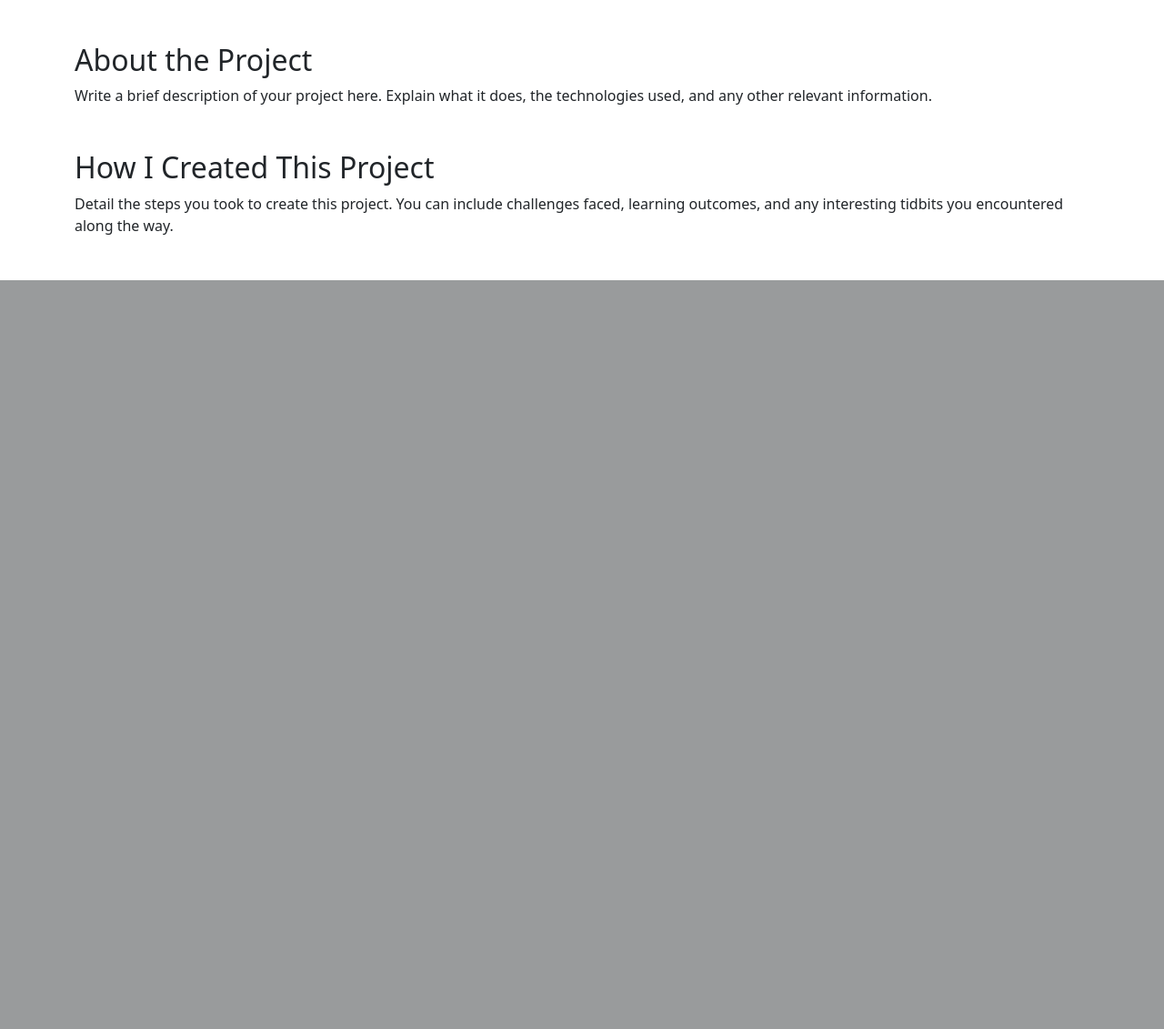
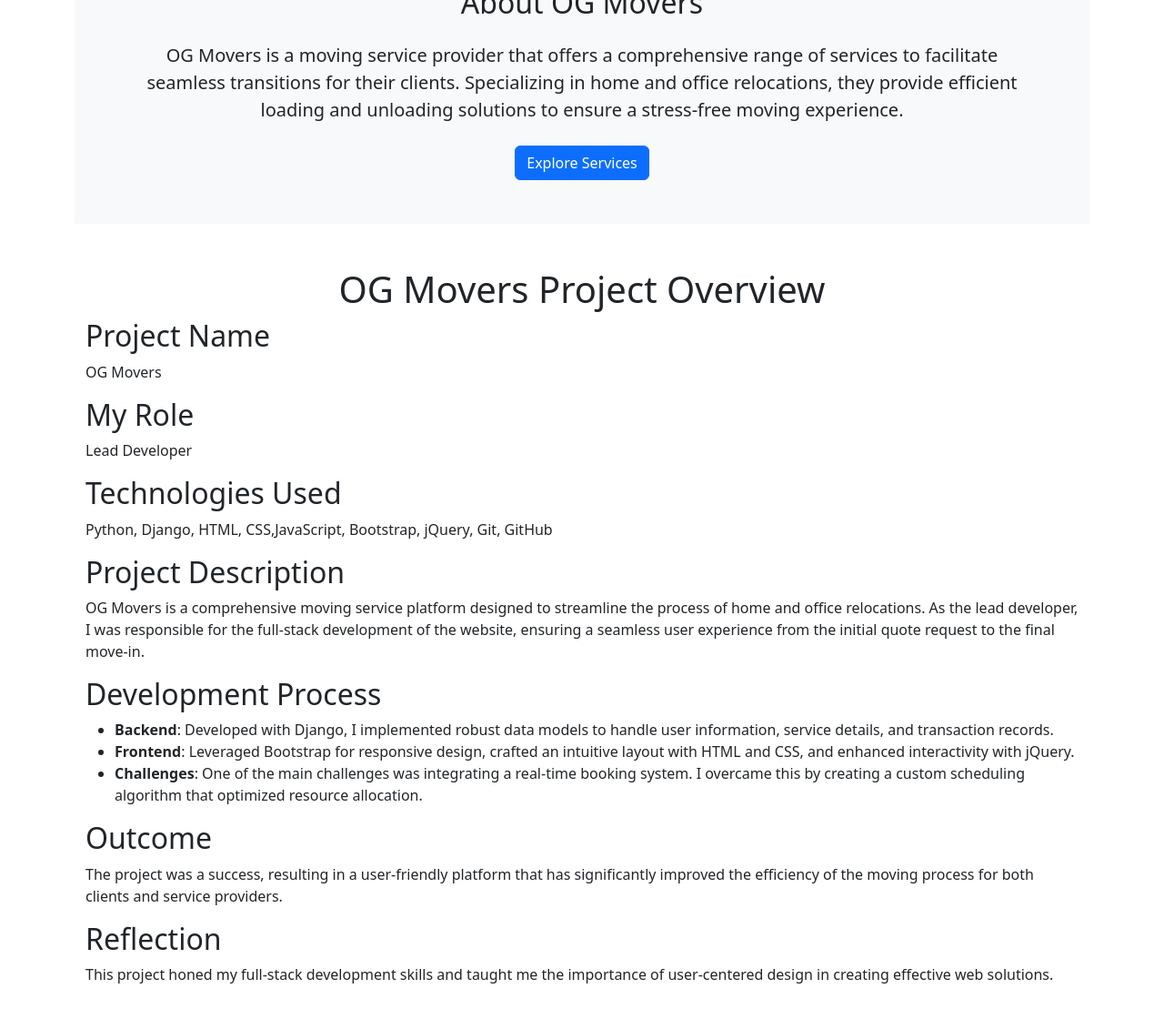
Before and after one commit to Mannu258/Portfolio-With-Flask, a Flask app: page /project-showcase/OG in a window 1280 px wide. Shown: the part 749-1880 px from the top of the page at 91% size. Before the commit the page ends 1057 px from the top, so only its background shows below. Run offline with Flask 3, Linux system fonts and the light colour scheme.

Commit message:
added new page made a seprete project page

```diff
--- a/templates/Projects/OG.html
+++ b/templates/Projects/OG.html
@@ -20,27 +20,20 @@
       <div id="projectImages" class="carousel slide" data-bs-ride="carousel">
         <div class="carousel-inner">
           <div class="carousel-item active">
-                  <img src="https://picsum.photos/1920/1080" class="d-block w-100" alt="Project Image 1">
+            <img class="d-block w-100" src="{{ url_for('static', filename='projects/OG/1.png') }}">
           </div>
           <div class="carousel-item">
-                  <img src="https://picsum.photos/1921/1081" class="d-block w-100" alt="Project Image 2">
+            <img class="d-block w-100" src="{{ url_for('static', filename='projects/OG/2.png') }}">
           </div>
           <div class="carousel-item">
-                    <img src="https://picsum.photos/1922/1082" class="d-block w-100" alt="Project Image 2">
+            <img class="d-block w-100" src="{{ url_for('static', filename='projects/OG/3.png') }}">
           </div>
           <div class="carousel-item">
-                    <img src="https://picsum.photos/1923/1083" class="d-block w-100" alt="Project Image 2">
+            <img class="d-block w-100" src="{{ url_for('static', filename='projects/OG/4.png') }}">
           </div>
           <div class="carousel-item">
-                    <img src="https://picsum.photos/1924/1084" class="d-block w-100" alt="Project Image 2">
+            <img class="d-block w-100" src="{{ url_for('static', filename='projects/OG/5.png') }}">
           </div>
-                  <div class="carousel-item">
-                    <img src="https://picsum.photos/1925/1085" class="d-block w-100" alt="Project Image 2">
-                  </div>
-                  <div class="carousel-item">
-                    <img src="https://picsum.photos/1926/1086" class="d-block w-100" alt="Project Image 2">
-                  </div>
-                <!-- Add more images if needed -->
         </div>
         <button class="carousel-control-prev" type="button" data-bs-target="#projectImages" data-bs-slide="prev">
           <span class="carousel-control-prev-icon" aria-hidden="true"></span>
@@ -54,16 +47,55 @@
 
       <!-- About the Project -->
       <div class="my-5">
-              <h2>About the Project</h2>
-              <p>Write a brief description of your project here. Explain what it does, the technologies used, and any other relevant information.</p>
+        <section class="bg-light p-5">
+          <div class="container">
+            <h2 class="text-center mb-4">About OG Movers</h2>
+            <p class="text-center lead">OG Movers is a moving service provider that offers a comprehensive range of
+              services to facilitate seamless transitions for their clients. Specializing in home and office
+              relocations, they provide efficient loading and unloading solutions to ensure a stress-free moving
+              experience.</p>
+            <div class="text-center mt-4">
+              <a href="https://www.ogmovers.com.au" target="_blank" class="btn btn-primary">Explore Services</a>
+            </div>
+          </div>
+        </section>
       </div>
 
       <!-- How I Created This Project -->
-            <div class="my-5">
-              <h2>How I Created This Project</h2>
-              <p>Detail the steps you took to create this project. You can include challenges faced, learning outcomes, and any interesting tidbits you encountered along the way.</p>
-            </div>
-          </div>
+      <section class="container mt-5">
+        <header>
+          <h1 class="text-center">OG Movers Project Overview</h1>
+        </header>
+
+        <article>
+          <h2>Project Name</h2>
+          <p>OG Movers</p>
+
+          <h2>My Role</h2>
+          <p>Lead Developer</p>
+
+          <h2>Technologies Used</h2>
+          <p>
+            Python, Django, HTML, CSS,JavaScript,  Bootstrap, jQuery,  Git,  GitHub
+          </p>
+
+          <h2>Project Description</h2>
+          <p>OG Movers is a comprehensive moving service platform designed to streamline the process of home and office relocations. As the lead developer, I was responsible for the full-stack development of the website, ensuring a seamless user experience from the initial quote request to the final move-in.</p>
+
+          <h2>Development Process</h2>
+          <ul>
+            <li><strong>Backend</strong>: Developed with Django, I implemented robust data models to handle user information, service details, and transaction records.</li>
+            <li><strong>Frontend</strong>: Leveraged Bootstrap for responsive design, crafted an intuitive layout with HTML and CSS, and enhanced interactivity with jQuery.</li>
+            <li><strong>Challenges</strong>: One of the main challenges was integrating a real-time booking system. I overcame this by creating a custom scheduling algorithm that optimized resource allocation.</li>
+          </ul>
+
+          <h2>Outcome</h2>
+          <p>The project was a success, resulting in a user-friendly platform that has significantly improved the efficiency of the moving process for both clients and service providers.</p>
+
+          <h2>Reflection</h2>
+          <p>This project honed my full-stack development skills and taught me the importance of user-centered design in creating effective web solutions.</p>
+        </article>
+      </section>
 
   </main>
   <script src="https://cdn.jsdelivr.net/npm/@popperjs/core@2.11.8/dist/umd/popper.min.js"
```
Also changed, not shown: static/projects/OG/1.png (added), static/projects/OG/2.png (added), static/projects/OG/3.png (added), static/projects/OG/4.png (added), static/projects/OG/5.png (added). Lines whose indentation alone changed are shown as unchanged.
